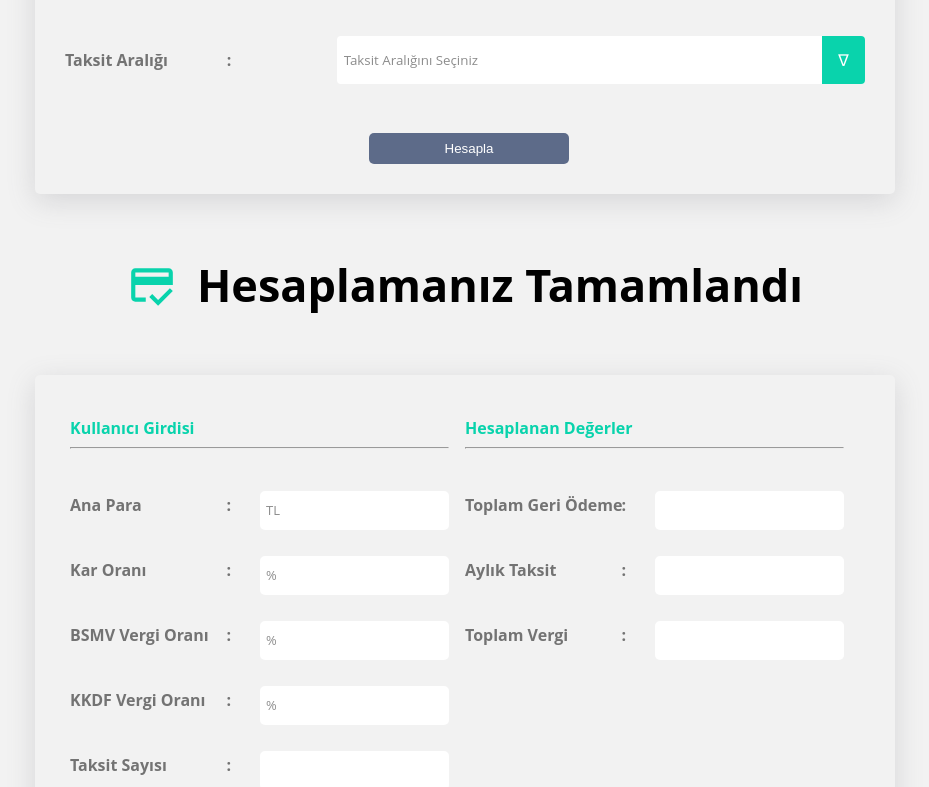
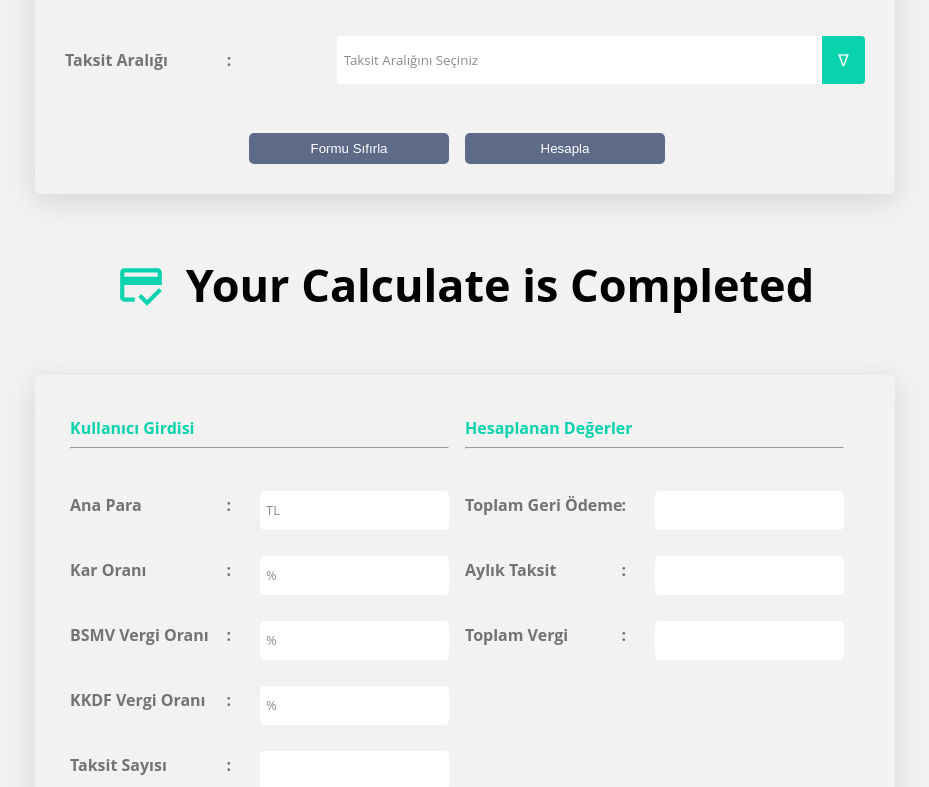
Before and after one commit to hkankyilmaz/fimple-credit-calculater, a React (Create React App) app: page / in a window 1280 px wide. Shown: the part 723-1510 px from the top of the page, without its empty margins (171-1100 px from the left). Built offline with nearby package versions, Linux system fonts and the light colour scheme.

Commit message:
added ref to styled componeent wit forward ref, added reset buttons, scroll shift adjusted
--users can reset the form with two reset button which is  "calculate new credit" and "reset the form",
--there will be smooth scrollling efect when displayin the result to user or resetting the form

```diff
--- a/src/components/home/userInput/Result/index.tsx
+++ b/src/components/home/userInput/Result/index.tsx
@@ -1,11 +1,11 @@
-import React, { useContext, useImperativeHandle } from "react";
+import React, { useContext } from "react";
 import Grid from "@mui/material/Grid";
-import Container from "@mui/material/Container";
-import CreditScoreIcon from "@mui/icons-material/CreditScore";
 import LanguageContext from "../../../../store/languageContext";
 import IThemeContext from "../../../../store/themeContext";
 import { StyledDiv, StyledH1 } from "./styled";
 import IinfoContext from "../../../../store/inputInfoContext";
+import $ from "jquery";
+import { FormInputs } from "../userInput";
 
 const gridCss = {
   display: "flex",
@@ -14,25 +14,31 @@ const gridCss = {
   alignItems: "center",
 };
 
-const Result = () => {
+const Result = React.forwardRef<HTMLElement>((props, ref) => {
   const { text, language } = useContext(LanguageContext);
   const { Itheme } = useContext(IThemeContext);
   const { info } = useContext(IinfoContext);
 
+  const handleClick = (param: string): void => {
+    if (param === "complete") {
+      $("#reset-btn").trigger("click");
+      window.scrollTo({ top: 0, behavior: "smooth" });
+      setTimeout(() => {
+        $(".h1,.div").css("display", "none");
+      }, 1000);
+    }
+  };
+
   return (
     <>
-      <StyledH1 Itheme={Itheme} className="animate__animated animate__fadeInUp">
-        <CreditScoreIcon
-          style={{ marginRight: "20px", fontSize: "50px", color: "#09D3AC" }}
-        />
-        {text.home.resultScreen.completedText}
-      </StyledH1>
-      <StyledDiv Itheme={Itheme}>
+      <StyledH1 className="h1" ref={ref} language={language} Itheme={Itheme} />
+      <StyledDiv className="div" Itheme={Itheme}>
         <Grid container item spacing={2}>
           <Grid sx={gridCss} container item xs={12} md={6}>
             <h4>
               Kullanıcı Girdisi <hr />
             </h4>
+
             <div>
               <p className="frs-txt">
                 {text.home.principal} <span>:</span>
@@ -102,12 +108,16 @@ const Result = () => {
           </Grid>
         </Grid>
         <div className="btn-container">
-          <button> {text.home.resultScreen.completeBtn} </button>
-          <button> {text.home.resultScreen.showButton} </button>
+          <button type="reset" onClick={() => handleClick("complete")}>
+            {text.home.resultScreen.completeBtn}
+          </button>
+          <button onClick={() => handleClick("show")}>
+            {text.home.resultScreen.showButton}
+          </button>
         </div>
       </StyledDiv>
     </>
   );
-};
+});
 
 export default Result;
--- a/src/components/home/userInput/Result/styled.ts
+++ b/src/components/home/userInput/Result/styled.tsx
@@ -1,7 +1,10 @@
+import React from "react";
 import styled from "styled-components";
+import CreditScoreIcon from "@mui/icons-material/CreditScore";
 interface IItheme {
   Itheme?: string;
   className?: string;
+  language?: string;
 }
 
 export const StyledDiv = styled.div<IItheme>`
@@ -89,7 +92,7 @@ export const StyledDiv = styled.div<IItheme>`
     }
   }
 `;
-
+/*
 export const StyledH1 = styled.h1<IItheme>`
   font-size: ${(props) => props.theme.fontSizes.biggest};
   display: flex;
@@ -101,3 +104,29 @@ export const StyledH1 = styled.h1<IItheme>`
       ? props.theme.colors.black
       : props.theme.colors.white};
 `;
+*/
+
+const hOne: any = React.forwardRef(
+  (props: IItheme, ref?: React.Ref<HTMLDivElement>) => (
+    <h1 className={props.className} ref={ref}>
+      <CreditScoreIcon
+        style={{ marginRight: "20px", fontSize: "50px", color: "#09D3AC" }}
+      />
+      {props.language === "turkihs"
+        ? "Hesaplamanız Tamamlandı"
+        : "Your Calculate is Completed"}
+    </h1>
+  )
+);
+
+export const StyledH1 = styled(hOne)<IItheme>`
+  font-size: ${(props) => props.theme.fontSizes.biggest};
+  display: flex;
+  justify-content: center;
+  align-items: center;
+  margin-bottom: ${(props) => props.theme.gutters.small};
+  color: ${(props) =>
+    props.Itheme === "light"
+      ? props.theme.colors.black
+      : props.theme.colors.white};
+`;
--- a/src/components/home/userInput/index.tsx
+++ b/src/components/home/userInput/index.tsx
@@ -4,6 +4,7 @@ import React, {
   useRef,
   useImperativeHandle,
 } from "react";
+import $ from "jquery";
 import "animate.css";
 import LanguageContext from "../../../store/languageContext";
 import IThemeContext from "../../../store/themeContext";
@@ -15,12 +16,14 @@ import ErrorField from "./errorField";
 import { focusImput } from "../../../customHook/focusImput";
 import IinfoContext from "../../../store/inputInfoContext";
 import Result from "./Result";
+import { handleScroll } from "../../../customHook/handleScroll";
 
 const UserInput = React.forwardRef<any>((props, inputRef) => {
   const { text, language } = useContext(LanguageContext);
   const { Itheme } = useContext(IThemeContext);
   const { info, setInfo } = useContext(IinfoContext);
   const ref = useRef<HTMLDivElement>(null);
+  const resultRef = useRef<HTMLDivElement>(null);
 
   useImperativeHandle(inputRef, () => {
     return {
@@ -32,6 +35,7 @@ const UserInput = React.forwardRef<any>((props, inputRef) => {
   });
 
   const {
+    reset,
     register,
     watch,
     getValues,
@@ -48,12 +52,20 @@ const UserInput = React.forwardRef<any>((props, inputRef) => {
       numberOfIns: data.numOfIns,
       insInterval: data.insInterval,
     });
+    console.log(data);
+
+    resultRef.current !== null &&
+      $(resultRef.current).addClass(
+        "animate__animated animate__fadeInUp  animate__delay-1s"
+      );
+    $(".h1,.div").css("display", "block");
+
+    handleScroll(resultRef);
   };
   const watchFields = watch(["numOfIns", "insInterval"]);
 
   useEffect(() => {
     focusImput(getValues(), setFocus);
-    console.log(info);
   }, [watchFields]);
 
   return (
@@ -250,9 +262,14 @@ const UserInput = React.forwardRef<any>((props, inputRef) => {
             <ErrorField message={errors?.insInterval?.message || null} />
           </Grid>
         </Grid>
-        <button type="submit">{text.home.calculateButton}</button>
+        <Grid sx={{ justifyContent: "center" }} container item xs={12}>
+          <button id="reset-btn" onClick={() => reset()} type="button">
+            {text.home.resetteButton}
+          </button>
+          <button type="submit">{text.home.calculateButton}</button>
+        </Grid>
       </StyledForm>
-      <Result />
+      <Result ref={resultRef} />
     </>
   );
 });
--- a/src/components/home/userInput/styled.ts
+++ b/src/components/home/userInput/styled.ts
@@ -94,7 +94,6 @@ export const StyledForm = styled.form<IItheme>`
   button {
     margin-top: ${(props) => props.theme.gutters.big};
     position: relative;
-    left: 50%;
-    transform: translateX(-48%);
+    margin-right: ${(props) => props.theme.gutters.smallBig};
   }
 `;
--- a/src/store/languageContext/index.tsx
+++ b/src/store/languageContext/index.tsx
@@ -58,6 +58,8 @@ export const LanguageProvider = ({ children }: IChildren) => {
       insIntervalOptTwo: language === "turkish" ? "Aylık" : "Montly",
       insIntervalOptThree: language === "turkish" ? "Haftalık" : "Weekly",
       calculateButton: language === "turkish" ? "Hesapla" : "Calculate",
+      resetteButton:
+        language === "turkish" ? "Formu Sıfırla" : "Reset the Form",
       totalRefund:
         language === "turkish" ? "Toplam Geri Ödeme" : "Total Refund",
       montlyIns: language === "turkish" ? "Aylık Taksit" : "Montly Installment",
```
